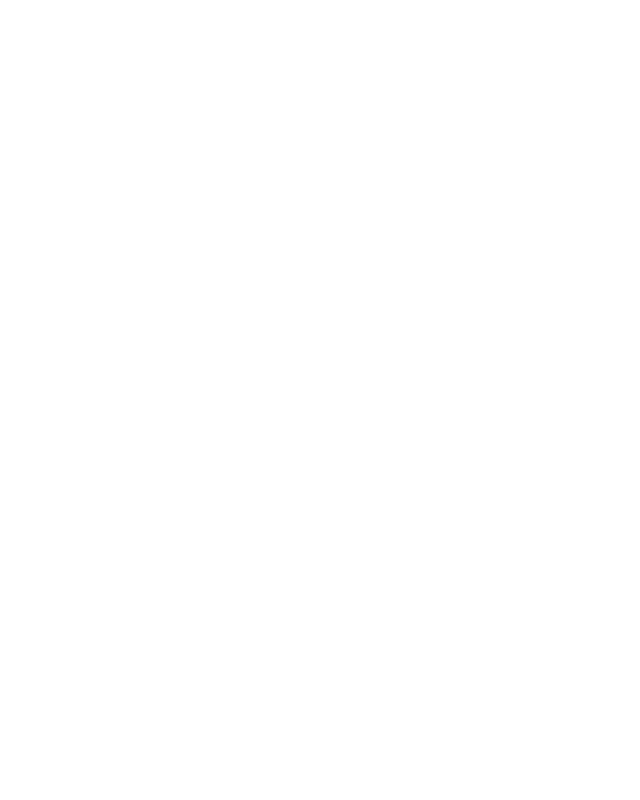
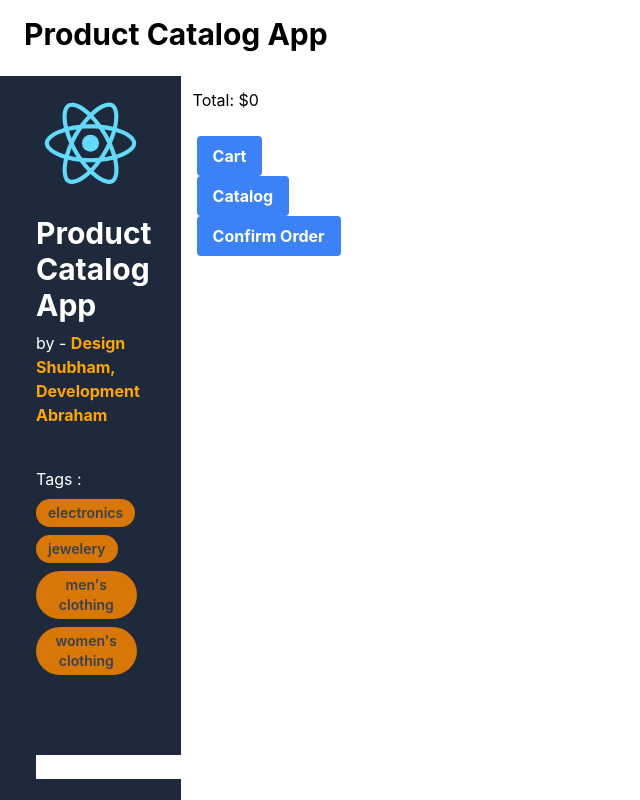
Before and after one commit to robert3827/coms319_p1, a React (Create React App) app in the folder assignment02_team37/: page / in a window 1280 px wide. Shown: the whole page, without its empty margins (0-640 px from the left). Built offline with nearby package versions, Linux system fonts and the light colour scheme.

Commit message:
fix search and filters are working again

```diff
--- a/assignment02_team37/src/components/Shop.js
+++ b/assignment02_team37/src/components/Shop.js
@@ -117,7 +117,7 @@ const Shop = () => {
 
     };
 
-    const listItems = Products.map((el) => (
+    const listItems = ProductsCategory.map((el) => (
         <div>
             <div key={el.id} className="  bg-gray-200 aspect-w-1 aspect-h-1 rounded-md overflow-hidden group-hover:opacity-75 lg:h-60 lg:aspect-none" style={{ minHeight: '500px' }}>
                 <img className=
@@ -167,8 +167,11 @@ const Shop = () => {
     }
     const [query, setQuery] = useState('');
 
+
+
     const handleChange = (e) => {
         setQuery(e.target.value);
+        // console.log(e.target.value);
         const results = Products.filter(eachProduct => {
             if (e.target.value === "") {
                 console.log("No Entry")
@@ -177,6 +180,7 @@ const Shop = () => {
                 return eachProduct.title.toLowerCase().includes(e.target.value.toLowerCase());
             }
         });
+        console.log(results[0].title);
         setProductsCategory(results);
     }
 
@@ -241,8 +245,8 @@ const Shop = () => {
                             Total: ${cartTotal}
                         </h2>
                         <br />
-                        <button className="bg-blue-500 hover:bg-blue-700 text-white font-bold py-2 px-4 rounded mx-1" onClick={handleGoToCart}>Go to Cart</button>
-                        <button className="bg-blue-500 hover:bg-blue-700 text-white font-bold py-2 px-4 rounded mx-1" onClick={handleGoToCatalog}>Back to Catalog</button>
+                        <button className="bg-blue-500 hover:bg-blue-700 text-white font-bold py-2 px-4 rounded mx-1" onClick={handleGoToCart}>Cart</button>
+                        <button className="bg-blue-500 hover:bg-blue-700 text-white font-bold py-2 px-4 rounded mx-1" onClick={handleGoToCatalog}>Catalog</button>
                         <button className="bg-blue-500 hover:bg-blue-700 text-white font-bold py-2 px-4 rounded mx-1" onClick={handleGoToConfirmation}>Confirm Order</button>
 
                     </div>}
--- a/assignment02_team37/src/index.js
+++ b/assignment02_team37/src/index.js
@@ -11,7 +11,7 @@ import List from './components/learningUseState';
 const root = ReactDOM.createRoot(document.getElementById('root'));
 root.render(
   <React.StrictMode>
-    {/* <Shop /> */}
+    <Shop />
     {/* <List /> */}
     {/* <App /> */}
   </React.StrictMode>
```
